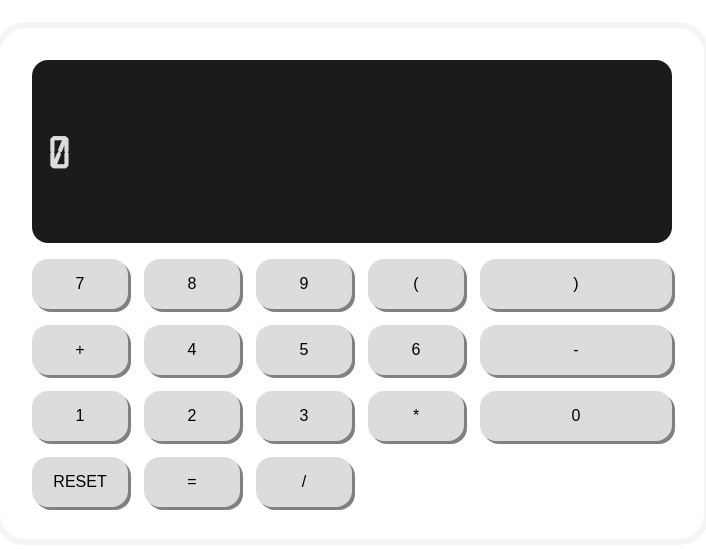
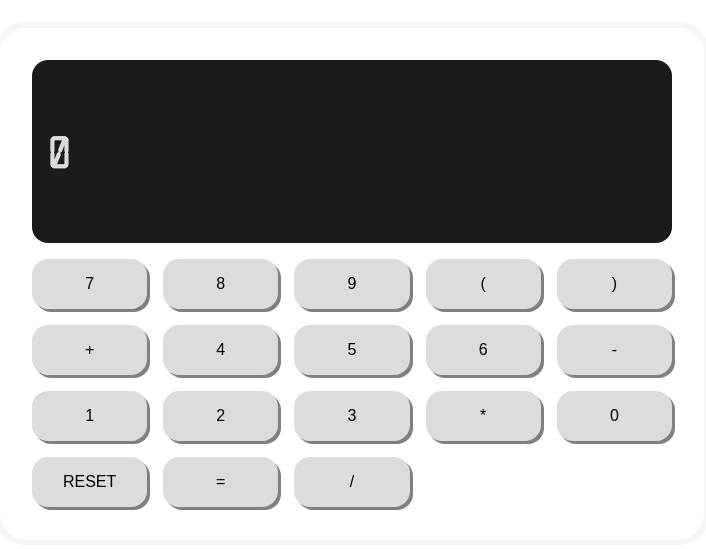
Before and after one commit to alcalde95/challenges_personal, a React (Vite) app: page / in a window 1280 px wide. Shown: the part 125-674 px from the top of the page, without its empty margins (288-994 px from the left). Built offline with nearby package versions, Linux system fonts and the light colour scheme.

Commit message:
añadido ( y )

```diff
--- a/src/components/Body/styles.module.css
+++ b/src/components/Body/styles.module.css
@@ -27,12 +27,12 @@
 #btnsContainer {
     margin-top: 1rem;
     display: grid;
-    grid-template-columns: 1fr 1fr 1fr 1fr 2fr;
+    grid-template-columns: 1fr 1fr 1fr 1fr 1fr;
     grid-template-rows: 1fr 1fr 1fr 1fr;
     gap: 1rem 1rem;
     grid-template-areas:
-        ". . . ."
-        ". . . ."
+        ". . . . ."
+        ". . . . ."
         ". . . ."
         ". . . .";
 }
```
